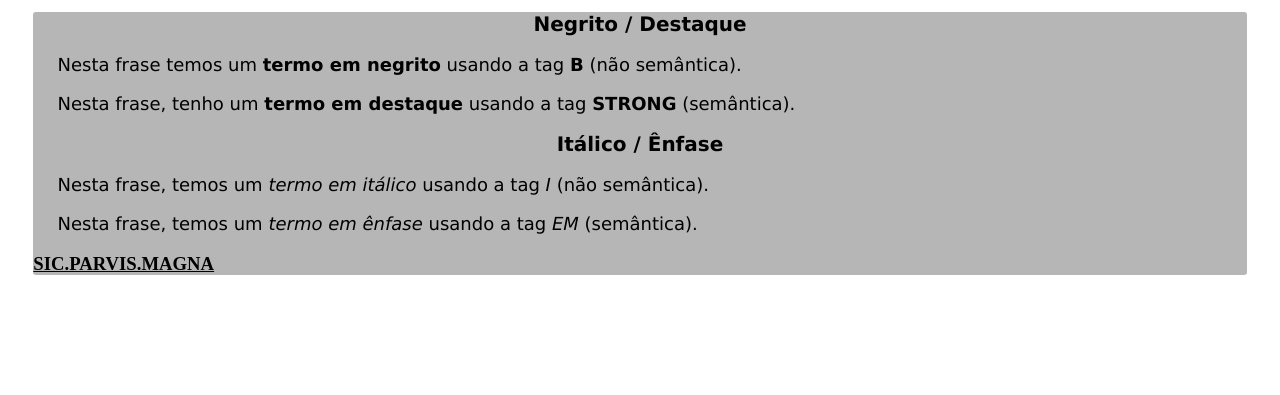
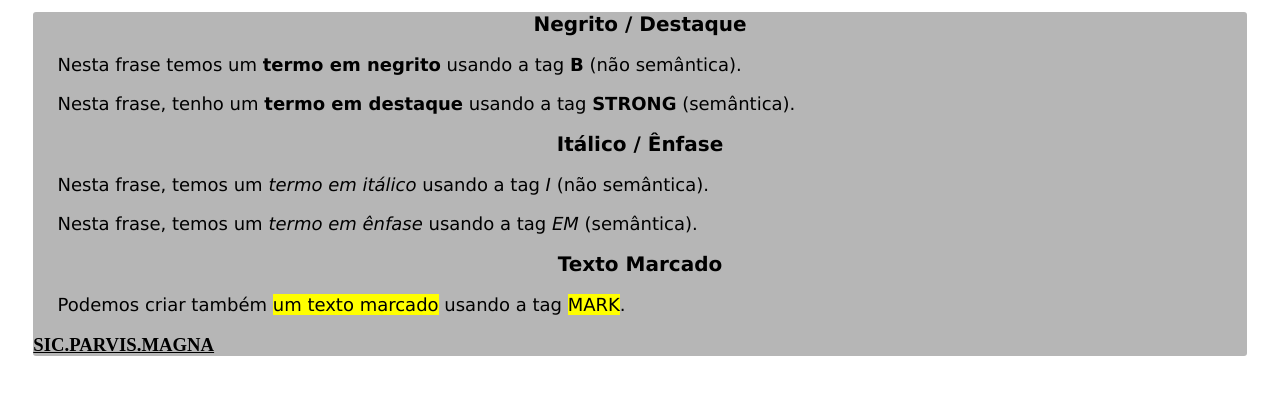
Before and after one commit to EvertonSilva22/HTM5L-CSS3-Curso-em-video, a plain HTML site: page Negrito e Itálico do jeito certo/index.html in a window 1280 px wide. Shown: the part 113-508 px from the top of the page. Drawn offline with Linux system fonts and the light colour scheme.

Commit message:
Utilizando a tag MARK.
Aprendendo a deixar um texto marcado usando a tag mark.

```diff
--- a/Negrito e Itálico do jeito certo/index.html
+++ b/Negrito e Itálico do jeito certo/index.html
@@ -45,7 +45,10 @@
     <h2>Itálico / Ênfase</h2>
     <p>Nesta frase, temos um <i>termo em itálico</i> usando a tag <i>I</i> (não semântica).</p>
     <p>Nesta frase, temos um <em>termo em ênfase</em> usando a tag <em>EM</em> (semântica).</p>
+    <h2>Texto Marcado</h2>
+    <p>Podemos criar também <mark>um texto marcado</mark> usando a tag <mark>MARK</mark>.</p>
     <h3>SIC.PARVIS.MAGNA</h3>
+
 </section>
 </body>
 </html>
```
